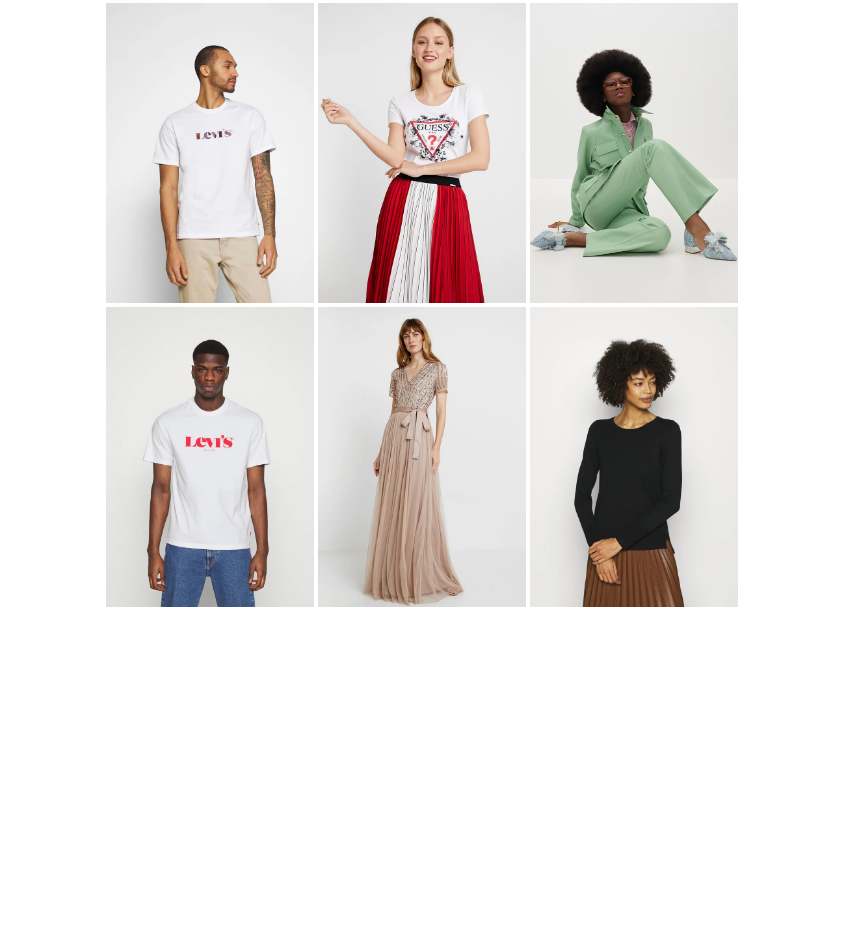
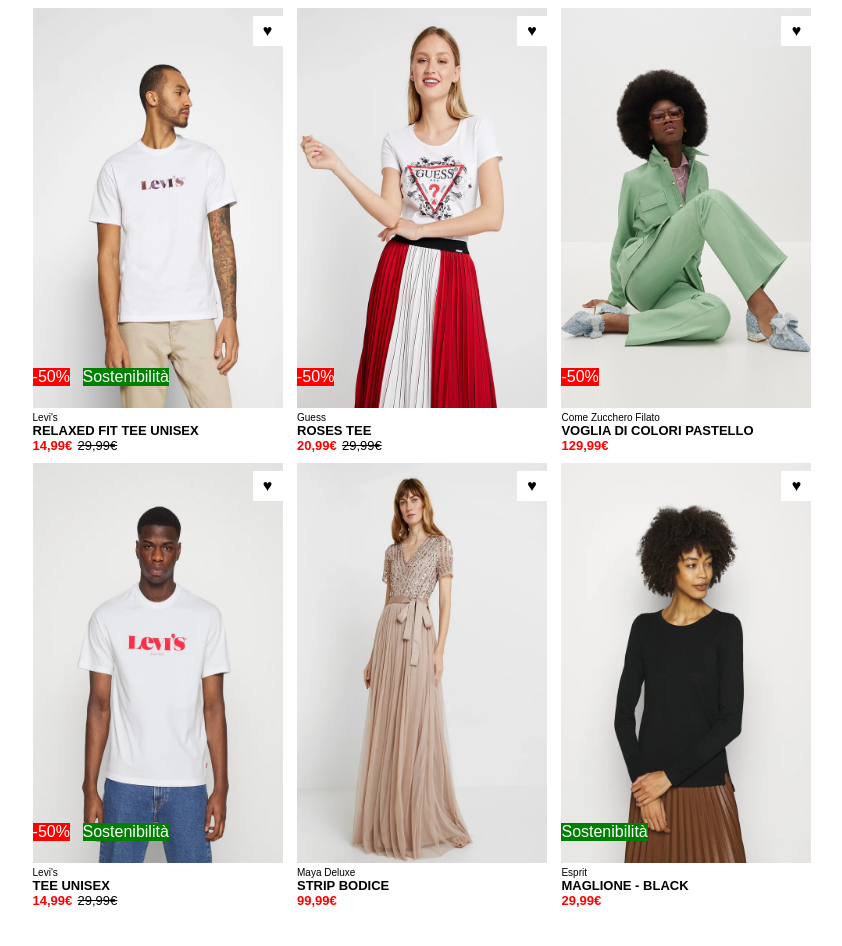
Before and after one commit to Mattia2119/html-css-boolando, a plain HTML site: page index.html in a window 1280 px wide. Shown: the part 250-1196 px from the top of the page, without its empty margins (218-1060 px from the left). Before the commit the page ends 1114 px from the top, so only its background shows below. Drawn offline with Linux system fonts and the light colour scheme.

Commit message:
manca l'hover

```diff
--- a/index.html
+++ b/index.html
@@ -15,15 +15,37 @@
             <div class="row">
 
                 <div class="items">
-                <img src="img/1.webp" alt="Immagine prodotto">
+                    <div class="over">
+                    <img id="immagine1"src="img/1.webp" alt="Immagine prodotto">
+
+                    <img id="immagine2"src="img/1b.webp" alt="">
+                    </div>
+                    <span class="promo">-50&#37;</span>
+                    <span class="sustain">Sostenibilità</span>
+                    <div class="brand">Levi's</div>
+                    <div class="product">RELAXED FIT TEE UNISEX</div>
+                    <div class="price">14,99&euro;</div>
+                    <div class="heart">&hearts;</div>
+                    <div class="originalprice">29,99&euro;</div>
                 </div>
 
                 <div class="items">
-                <img src="img/2.webp" alt="Immagine prodotto">
+                    <img src="img/2.webp" alt="Immagine prodotto">
+                    <span class="promo">-50&#37;</span>
+                    <div class="brand">Guess</div>
+                    <div class="product">ROSES TEE</div>
+                    <div class="price">20,99&euro;</div>
+                    <div class="heart">&hearts;</div>
+                    <div class="originalprice">29,99&euro;</div>
                 </div>
 
                 <div class="items">
-                <img src="img/3.webp" alt="Immagine prodotto">
+                    <img src="img/3.webp" alt="Immagine prodotto">
+                    <span class="promo">-50&#37;</span>
+                    <div class="brand">Come Zucchero Filato</div>
+                    <div class="product">VOGLIA DI COLORI PASTELLO</div>
+                    <div class="price">129,99&euro;</div>
+                    <div class="heart">&hearts;</div>
                 </div>
 
             </div>
@@ -31,15 +53,32 @@
             <div class="row">
 
                 <div class="items">
-                <img src="img/4.webp" alt="Immagine prodotto">
+                    <img src="img/4.webp" alt="Immagine prodotto">
+                    <span class="promo">-50&#37;</span>
+                    <span class="sustain">Sostenibilità</span>
+                    <div class="brand">Levi's</div>
+                    <div class="product">TEE UNISEX</div>
+                    <div class="price">14,99&euro;</div>
+                    <div class="heart">&hearts;</div>
+                    <div class="originalprice">29,99&euro;</div>
                 </div>
 
                 <div class="items">
-                <img src="img/5.webp" alt="Immagine prodotto">
+                    <img src="img/5.webp" alt="Immagine prodotto">
+                    <div class="brand">Maya Deluxe</div>
+                    <div class="product">STRIP BODICE</div>
+                    <div class="price">99,99&euro;</div>
+                    <div class="heart">&hearts;</div>
+
                 </div>
 
                 <div class="items">
-                <img src="img/6.webp" alt="Immagine prodotto">
+                    <img src="img/6.webp" alt="Immagine prodotto">
+                    <span id="notonsale" class="sustain">Sostenibilità</span>
+                    <div class="brand">Esprit</div>
+                    <div class="product">MAGLIONE - BLACK</div>
+                    <div class="price">29,99&euro;</div>
+                    <div class="heart">&hearts;</div>
                 </div>
 
             </div>
--- a/style.css
+++ b/style.css
@@ -1,17 +1,99 @@
+* {
+    font-family: Arial, Helvetica, sans-serif;
+}
+
+*img {
+    display: block;
+}
+
 .container {
     margin: 20% auto;
 }
 
 img {
-    max-height: 300px;
-    max-width: 300px;
+    height: 400px;
+    width: 250px;
 }
 
 .items {
+    display: inline-block;
     position: relative;
-    display: inline-block;
+    margin: 5px;
 }
 
 .row {
     text-align: center;
+    margin: auto;
+
 }
+
+.promo {
+    background-color: red;
+    color: white;
+    font-style: bold;
+    position: absolute;
+    bottom: 15%;
+    left: 0px;
+}
+
+.sustain {
+    background-color: green;
+    color: white;
+    font-style: bold;
+    position: absolute;
+    bottom: 15%;
+    left: 20%;
+}
+
+.brand {
+    text-align: left;
+    font-size: 10px;
+}
+
+.product {
+    font-weight: bold;
+    font-size: 13px;
+    text-align: left;
+
+}
+
+.price {
+    text-align: left;
+    font-size: 13px;
+    font-weight: bold;
+    color: red;
+}
+
+.heart {
+    height: 30px;
+    width: 30px;
+    position: absolute;
+    right: 0;
+    top: 8px;
+    background-color: white;
+    line-height: 30px;
+}
+
+.originalprice {
+    text-decoration: line-through;
+    font-size: 13px;
+    display: inline;
+    position: absolute;
+    left: 18%;
+    bottom: 0%;
+}
+
+#notonsale {
+    position: absolute;
+    left: 0;
+    bottom:15%;
+}
+
+.over {
+    position: relative;
+}
+
+#immagine1 {
+    position: absolute;
+    left: 0;
+}
```
